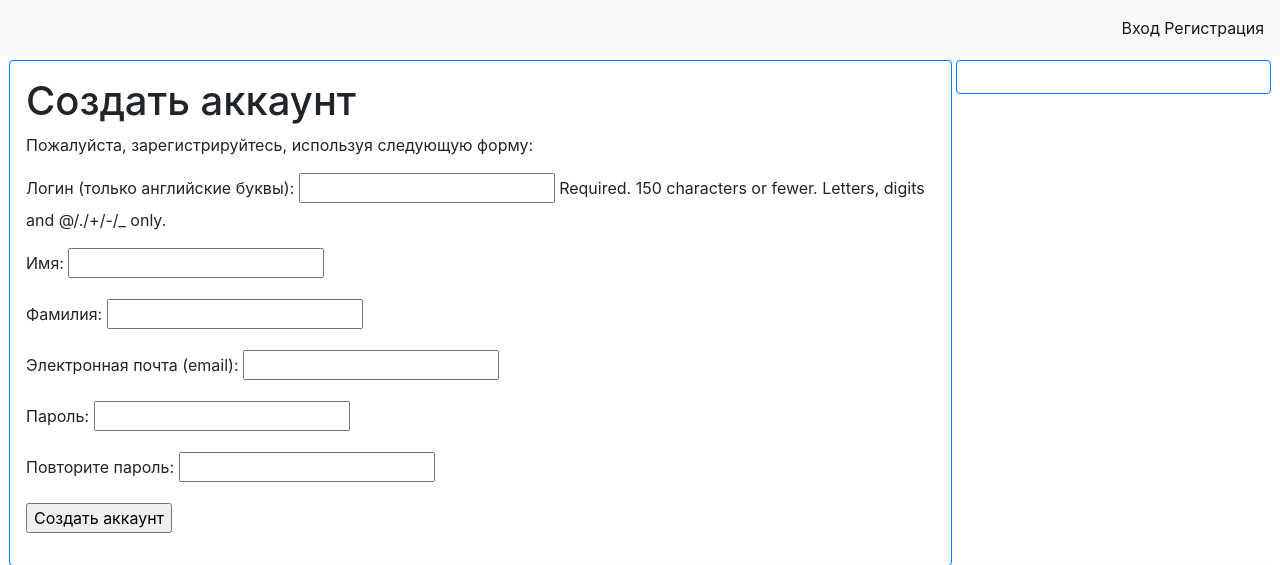
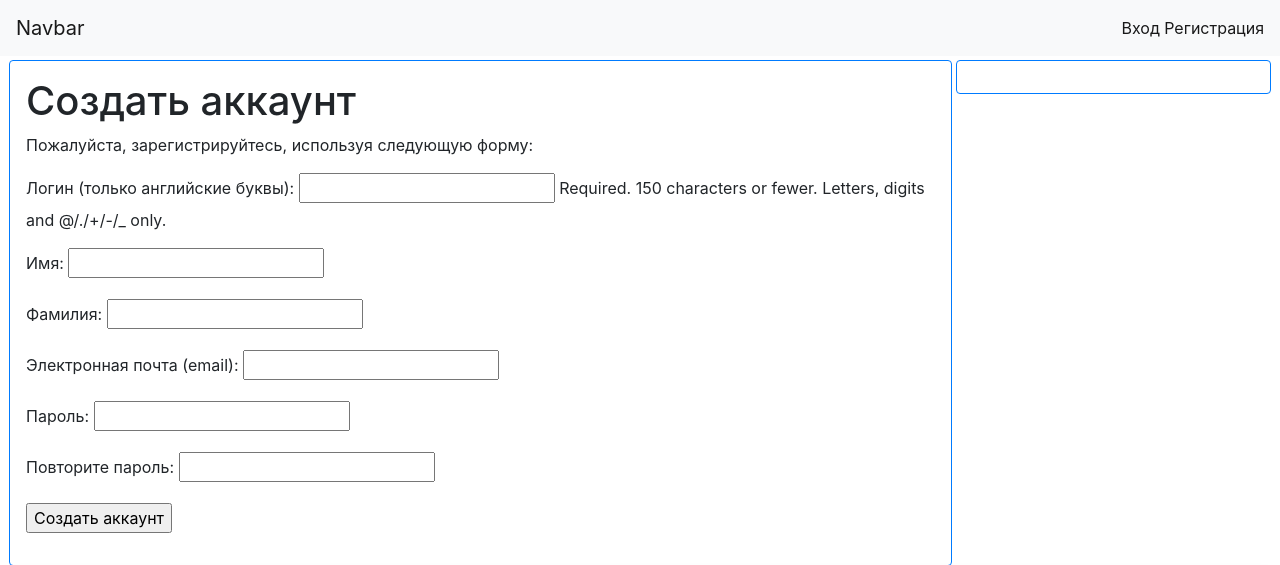
Before and after one commit to belovmd/edu-server, a Django app: page /register/ in a window 1280 px wide. Shown: the top 565 px of the page. Run offline with Django 3.2, Linux system fonts and the light colour scheme; some libraries are stand-ins or nearby versions.

Commit message:
update header

```diff
--- a/templates/base.html
+++ b/templates/base.html
@@ -22,10 +22,10 @@
 <body>
 <header>
     <nav class="navbar navbar-expand-md navbar-light bg-light">
-{#        <a class="navbar-brand" href="#">Navbar</a>#}
-{#        <button class="navbar-toggler" type="button" data-toggle="collapse" data-target="#navbarText">#}
-{#            <span class="navbar-toggler-icon"></span>#}
-{#        </button>#}
+        <a class="navbar-brand" href="#">Navbar</a>
+        <button class="navbar-toggler" type="button" data-toggle="collapse" data-target="#navbarText">
+            <span class="navbar-toggler-icon">БГПУ им. М. Танка</span>
+        </button>
         <div class="collapse navbar-collapse" id="navbarText">
             <ul class="navbar-nav mr-auto">
 {#                <li class="nav-item active">#}
```
